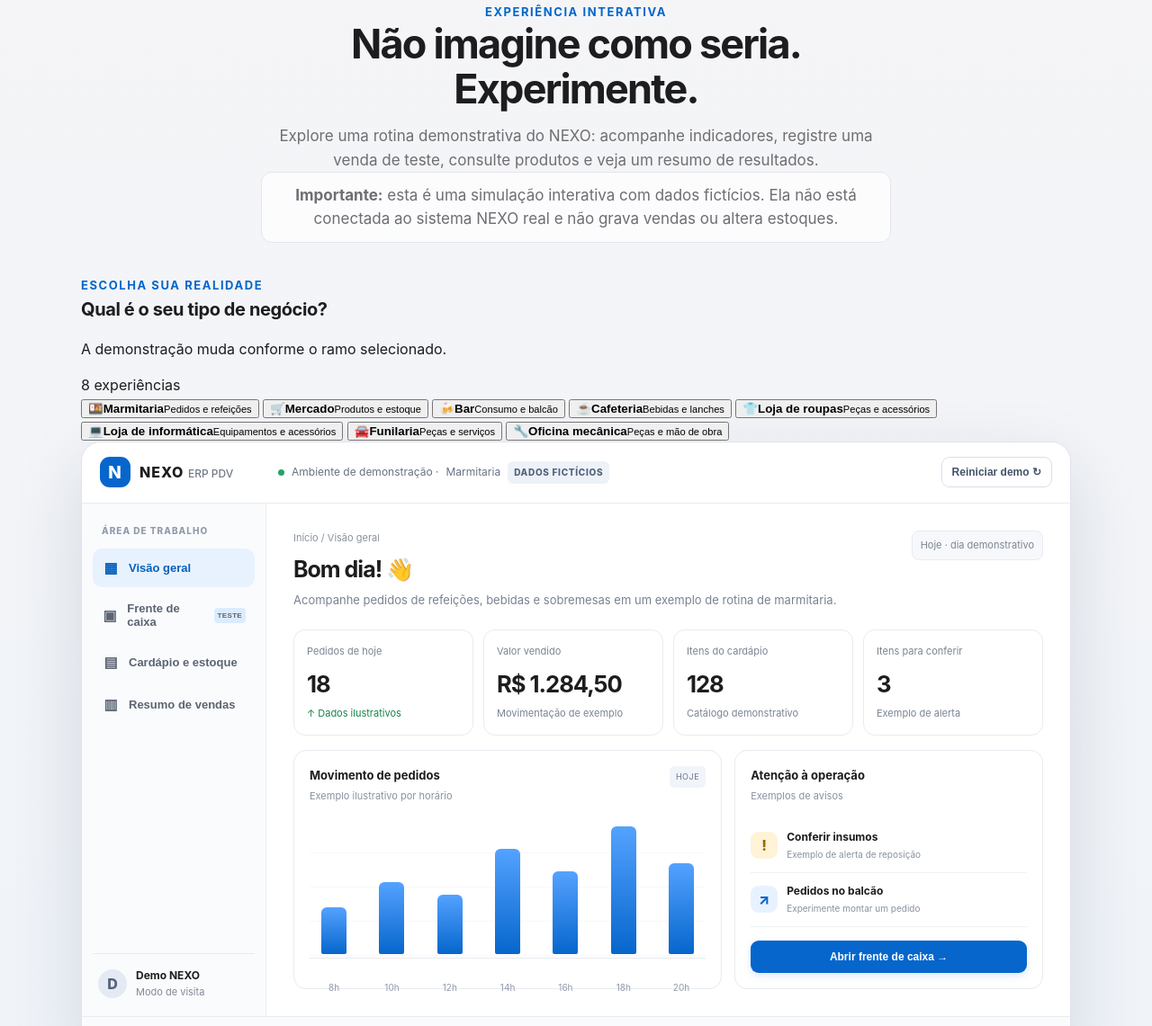
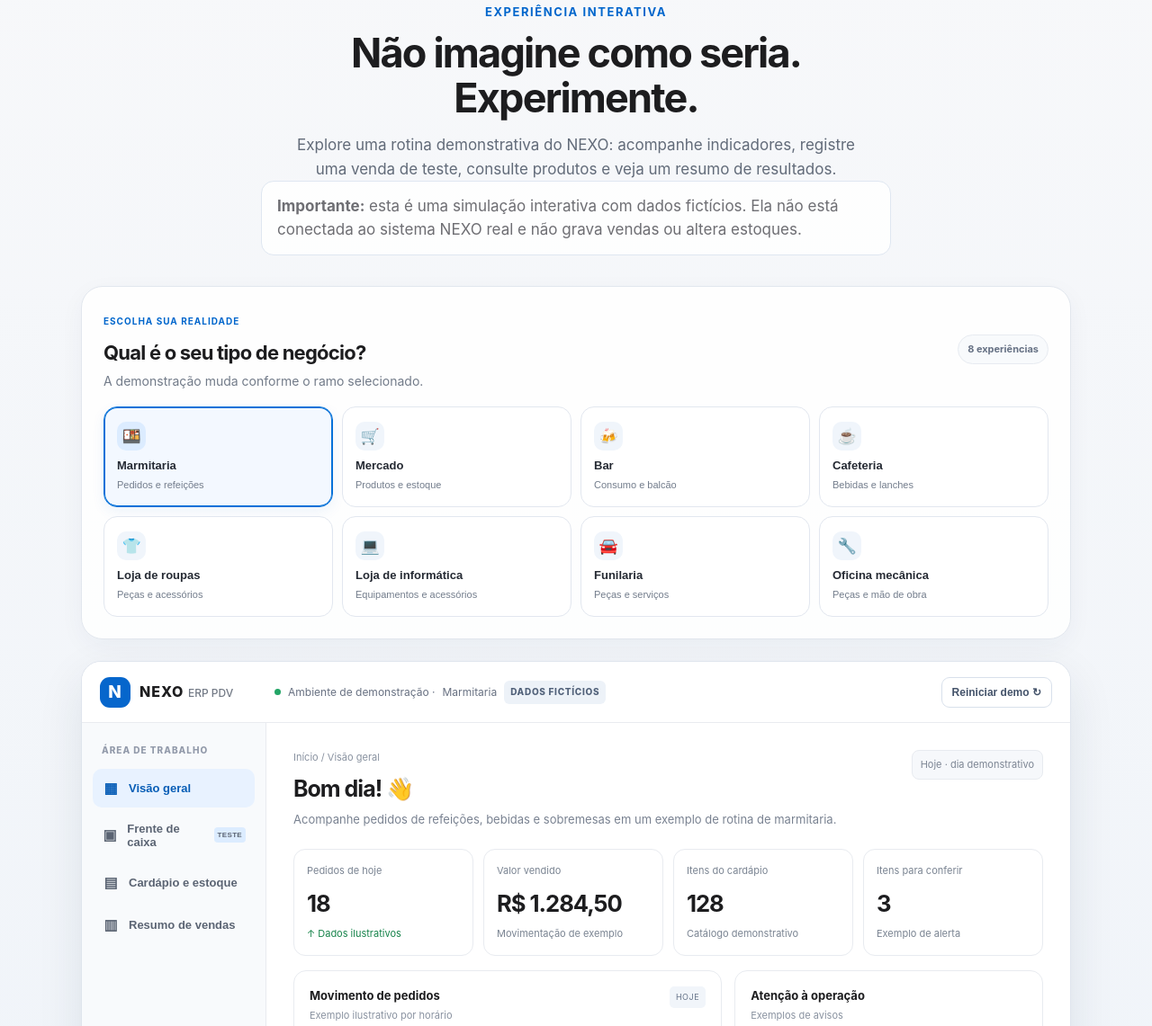
Before and after one commit to nexoinfo801-ship-it/nexoinfo801-ship-it.github.io, a plain HTML site: page index.html in a window 1280 px wide. Shown: the part 1473-2614 px from the top of the page at 90% size. Drawn offline with Linux system fonts and the light colour scheme.

Commit message:
Polish demo selector and improve NEXO demo visual hierarchy

```diff
--- a/index.html
+++ b/index.html
@@ -593,6 +593,36 @@
     @media(max-width:900px){.hero{padding:60px 0}.hero-layout{grid-template-columns:minmax(0,1fr);gap:28px}.hero-copy{text-align:center}.hero .eyebrow{justify-content:center}.hero h1,.hero .lead,.hero .note{margin-left:auto;margin-right:auto}.hero .actions{justify-content:center}.hero-visual{width:min(100%,570px);margin:0 auto}.visual-window{transform:none}}
     @media(max-width:600px){.hero{padding:48px 0 42px}.hero-layout{gap:20px}.hero h1{font-size:clamp(39px,11vw,54px);margin:20px auto 16px}.hero .lead{font-size:16px;line-height:1.55;margin-bottom:22px}.hero .actions{display:grid;grid-template-columns:1fr;width:100%;max-width:360px;margin-inline:auto}.hero .actions .button{width:100%;min-height:48px}.hero .note{font-size:12px}.hero-visual{padding:10px 0 0}.hero-visual:before{inset:0 -8px 22px 8px;border-radius:25px}.visual-topbar{padding:13px}.visual-body{padding:15px}.visual-metric{padding:12px}.visual-chart{height:82px;gap:7px}.visual-caption{font-size:9px}}
     @media(prefers-reduced-motion:reduce){.hero .button{transition:none}.hero .button:hover{transform:none}}
+    /* Reorganização visual da demonstração: seletor em cartões e painel com hierarquia mais clara. */
+    .demo-section{background:linear-gradient(180deg,#f7f8fa 0%,#eef3f9 100%)}
+    .demo-section .section-head h2{max-width:720px;margin:10px auto 14px}
+    .demo-section .section-head>p:not(.demo-data-note){max-width:650px;margin:0 auto;color:#626b79}
+    .demo-data-note{max-width:760px;margin:20px auto 28px;padding:14px 17px;border:1px solid #dfe7f1;border-radius:14px;background:rgba(255,255,255,.85);text-align:left;color:#5f6877;line-height:1.55}
+    .demo-business-picker{margin:0 auto 24px;padding:24px;background:rgba(255,255,255,.88);border:1px solid #e2e7ee;border-radius:24px;box-shadow:0 8px 28px rgba(24,50,84,.045)}
+    .demo-picker-heading{display:flex;align-items:center;justify-content:space-between;gap:16px;margin-bottom:18px}
+    .demo-picker-heading .eyebrow{font-size:10px;letter-spacing:.1em}
+    .demo-picker-heading h3{margin:7px 0 4px;font-size:22px;letter-spacing:-.035em}
+    .demo-picker-heading p{margin:0;color:#727b89;font-size:14px}
+    .demo-picker-count{flex:0 0 auto;padding:7px 10px;border:1px solid #e7ebf1;border-radius:999px;color:#667184;background:#f8fafc;font-size:11px;font-weight:700}
+    .demo-business-grid{display:grid;grid-template-columns:repeat(4,minmax(0,1fr));gap:10px}
+    .demo-business-choice{min-width:0;min-height:112px;display:flex;flex-direction:column;align-items:flex-start;justify-content:center;gap:5px;padding:14px;border:1px solid #e2e7ef;border-radius:15px;background:#fff;color:#252a33;text-align:left;cursor:pointer;transition:border-color .18s ease,background .18s ease,box-shadow .18s ease,transform .18s ease}
+    .demo-business-choice>span{display:grid;place-items:center;width:32px;height:32px;margin-bottom:4px;border-radius:10px;background:#f0f5fb;font-size:17px}
+    .demo-business-choice strong{font-size:13px;line-height:1.3}
+    .demo-business-choice small{color:#737d8c;font-size:11px;line-height:1.35}
+    .demo-business-choice:hover{border-color:#9cc8f7;transform:translateY(-1px)}
+    .demo-business-choice.active{border-color:#0671d8;background:#f3f8ff;box-shadow:inset 0 0 0 1px #0671d8,0 5px 15px rgba(0,102,204,.07)}
+    .demo-business-choice.active>span{background:#dcecff}
+    .demo-business-choice:focus-visible{outline:3px solid #7eb8f5;outline-offset:2px}
+    .demo-app{border:1px solid #dfe5ed;border-radius:22px;box-shadow:0 18px 52px rgba(22,39,69,.09);background:#fff}
+    .demo-appbar{padding:15px 20px;gap:14px}
+    .demo-appbody{background:#fff}
+    .demo-sidebar{background:#f8fafc}
+    .demo-nav.active{background:#e8f2ff;color:#075db6}
+    .demo-kpi,.demo-chart-card,.demo-panel-card{box-shadow:none}
+    @media(max-width:900px){.demo-business-grid{grid-template-columns:repeat(2,minmax(0,1fr))}.demo-business-picker{padding:20px}.demo-appbar{flex-wrap:wrap}.demo-appcontext{flex-wrap:wrap}}
+    @media(max-width:600px){.demo-business-picker{padding:16px;border-radius:18px;margin-bottom:18px}.demo-picker-heading{align-items:flex-start}.demo-picker-heading h3{font-size:19px}.demo-picker-heading p{font-size:12px}.demo-picker-count{font-size:10px;padding:6px 8px}.demo-business-grid{gap:8px}.demo-business-choice{min-height:104px;padding:11px;border-radius:13px}.demo-business-choice strong{font-size:12px}.demo-business-choice small{font-size:10px}.demo-app{border-radius:17px}.demo-appbar{padding:12px}.demo-appcontext{font-size:10px;gap:6px}.demo-reset-all{font-size:11px;padding:8px 10px}.demo-data-note{font-size:12px;padding:12px}}
+    @media(max-width:360px){.demo-business-grid{grid-template-columns:1fr}.demo-business-choice{min-height:0;display:grid;grid-template-columns:32px minmax(0,1fr);align-items:center;column-gap:10px}.demo-business-choice>span{grid-row:span 2;margin:0}.demo-business-choice small{grid-column:2}}
+    @media(prefers-reduced-motion:reduce){.demo-business-choice{transition:none}.demo-business-choice:hover{transform:none}}
   </style>
   <button type="button" class="chat-launch" id="chatLaunch" aria-controls="nexoChat" aria-expanded="false" onclick="window.nexoToggleChat()">💬 Fale com a Cleópatra</button>
   <section class="chat-panel" id="nexoChat" role="dialog" aria-labelledby="chatTitle" aria-describedby="chatDisclaimer" aria-modal="false">
```
